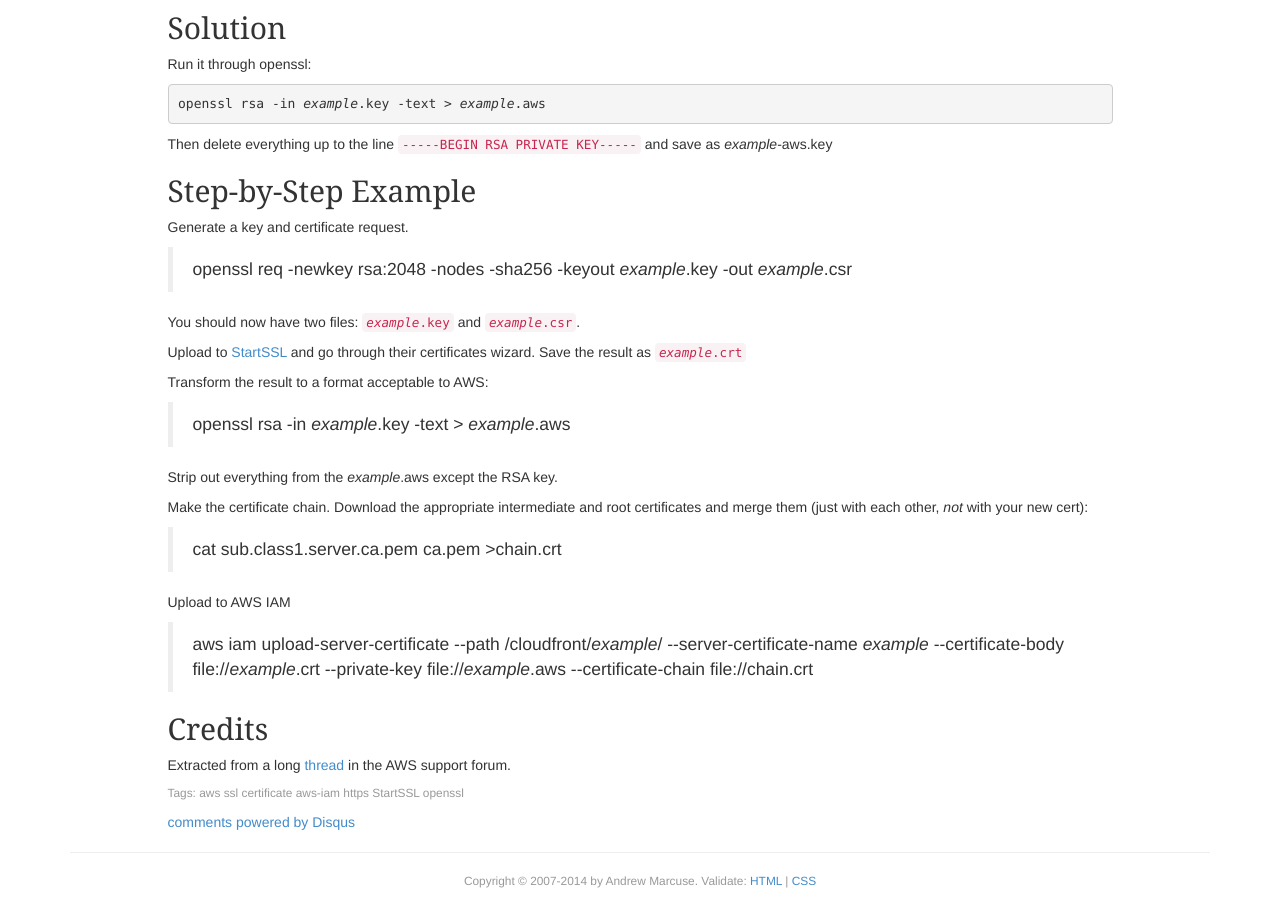
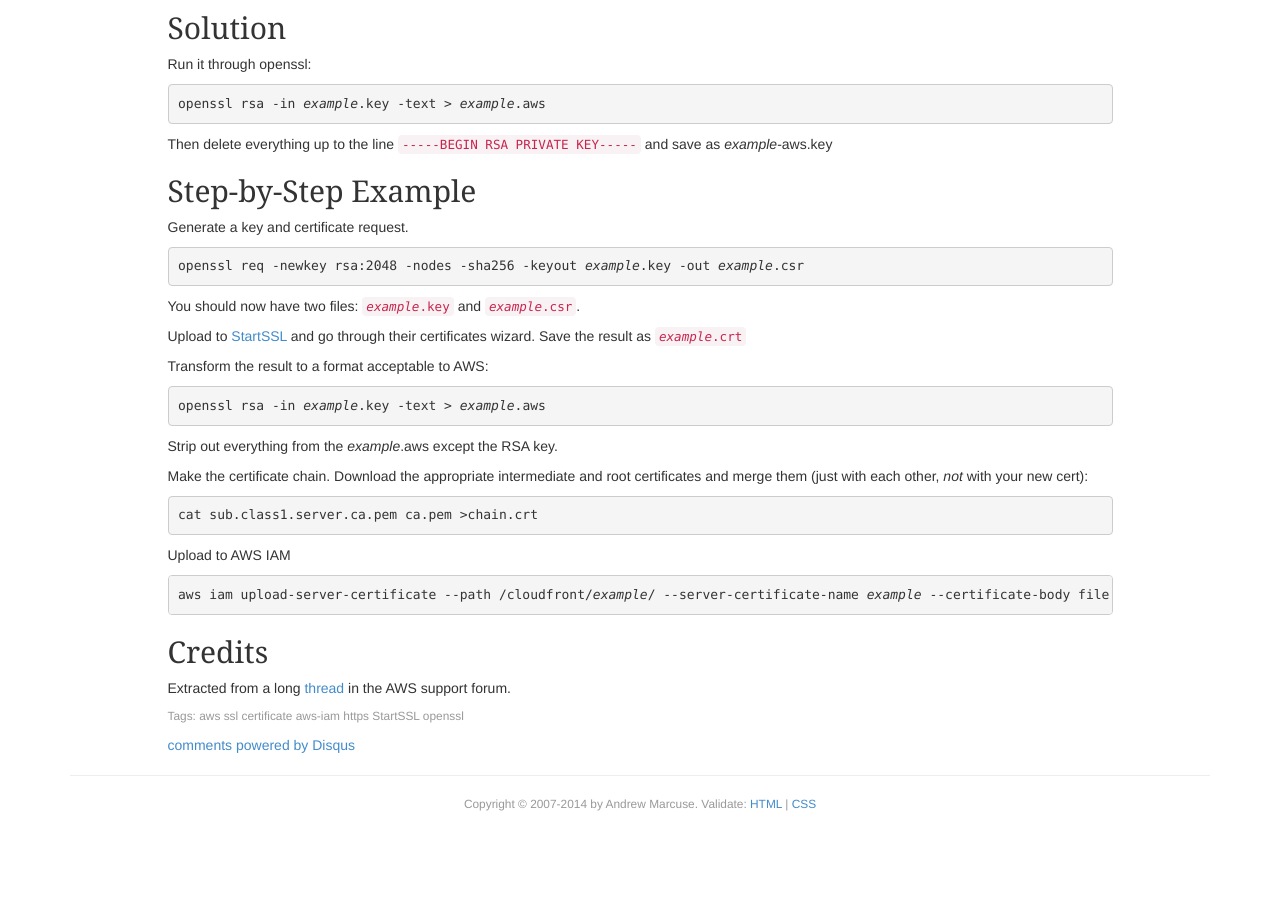
Before and after one commit to indrajithbandara/fileformat.github.io, a Jekyll site: the page built from _posts/2015-01-07-startssl-cert-in-aws-iam.html, in a window 1280 px wide and 900 px high, scrolled down 903 px. Built offline with Jekyll 4.4.1, drawn with Linux system fonts in a browser that asks for light colours; comment, search, counter and statistics services are not loaded; after the commit the page ends 1726 px from its top, so only the background shows below that.

Commit message:
Switched examples from blockquote to pre

```diff
--- a/_posts/2015-01-07-startssl-cert-in-aws-iam.html
+++ b/_posts/2015-01-07-startssl-cert-in-aws-iam.html
@@ -42,9 +42,7 @@ A client error (EntityAlreadyExists) occurred when calling the UploadServerCerti
 
 <p>Generate a key and certificate request.</p>
 
-<blockquote>
-openssl req -newkey rsa:2048 -nodes -sha256 -keyout <i>example</i>.key -out <i>example</i>.csr
-</blockquote>
+<pre>openssl req -newkey rsa:2048 -nodes -sha256 -keyout <i>example</i>.key -out <i>example</i>.csr</pre>
 
 <p>You should now have two files: <code><i>example</i>.key</code> and <code><i>example</i>.csr</code>.</p>
 
@@ -52,23 +50,17 @@ openssl req -newkey rsa:2048 -nodes -sha256 -keyout <i>example</i>.key -out <i>e
 
 <p>Transform the result to a format acceptable to AWS:</p>
 
-<blockquote>
-openssl rsa -in <i>example</i>.key -text > <i>example</i>.aws
-</blockquote>
+<pre>openssl rsa -in <i>example</i>.key -text &gt; <i>example</i>.aws</pre>
 
 <p>Strip out everything from the <i>example</i>.aws except the RSA key.</p>
 
 <p>Make the certificate chain.  Download the appropriate intermediate and root certificates and merge them (just with each other, <i>not</i> with your new cert):</p>
 
-<blockquote>
-cat sub.class1.server.ca.pem ca.pem &gt;chain.crt
-</blockquote>
+<pre>cat sub.class1.server.ca.pem ca.pem &gt;chain.crt</pre>
 
 <p>Upload to AWS IAM</p>
 
-<blockquote>
-aws iam upload-server-certificate --path /cloudfront/<i>example</i>/ --server-certificate-name <i>example</i> --certificate-body file://<i>example</i>.crt --private-key file://<i>example</i>.aws --certificate-chain file://chain.crt
-</blockquote>
+<pre>aws iam upload-server-certificate --path /cloudfront/<i>example</i>/ --server-certificate-name <i>example</i> --certificate-body file://<i>example</i>.crt --private-key file://<i>example</i>.aws --certificate-chain file://chain.crt</pre>
 
 <h2>Credits</h2>
 
```
